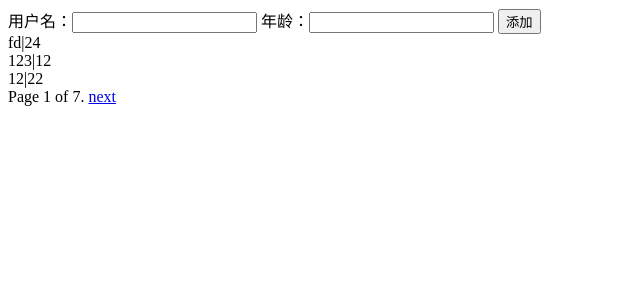
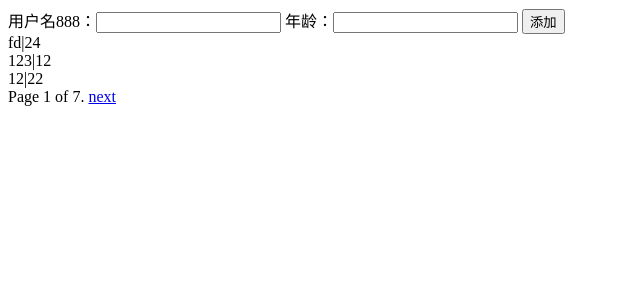
Before and after one commit to yisy/project1, a Django app: page /blog/ in a window 1280 px wide. Shown: the top 300 px of the page, without its empty margins (0-640 px from the left). Run offline with Django 3.2, Linux system fonts and the light colour scheme; data comes from the database, SQL or seed files in the repository.

Commit message:
Update login.html

```diff
--- a/templates/login.html
+++ b/templates/login.html
@@ -9,7 +9,7 @@
 <form action="/blog/add" method="post">
 
     {% csrf_token %}
-    用户名：<input type="text" name="username"/>
+    用户名888：<input type="text" name="username"/>
     年龄：<input type="text" name="age">
     <input type="submit" value="添加">
 </form>
```
